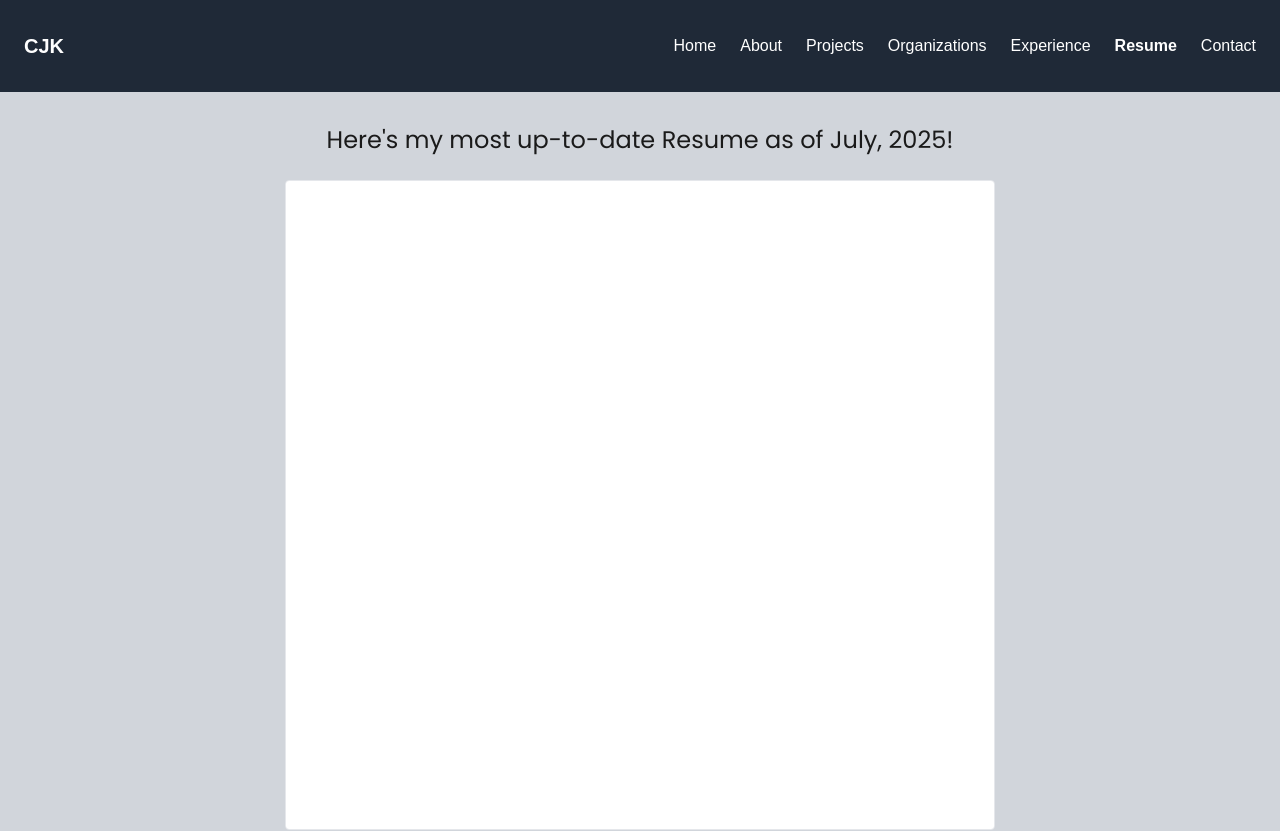
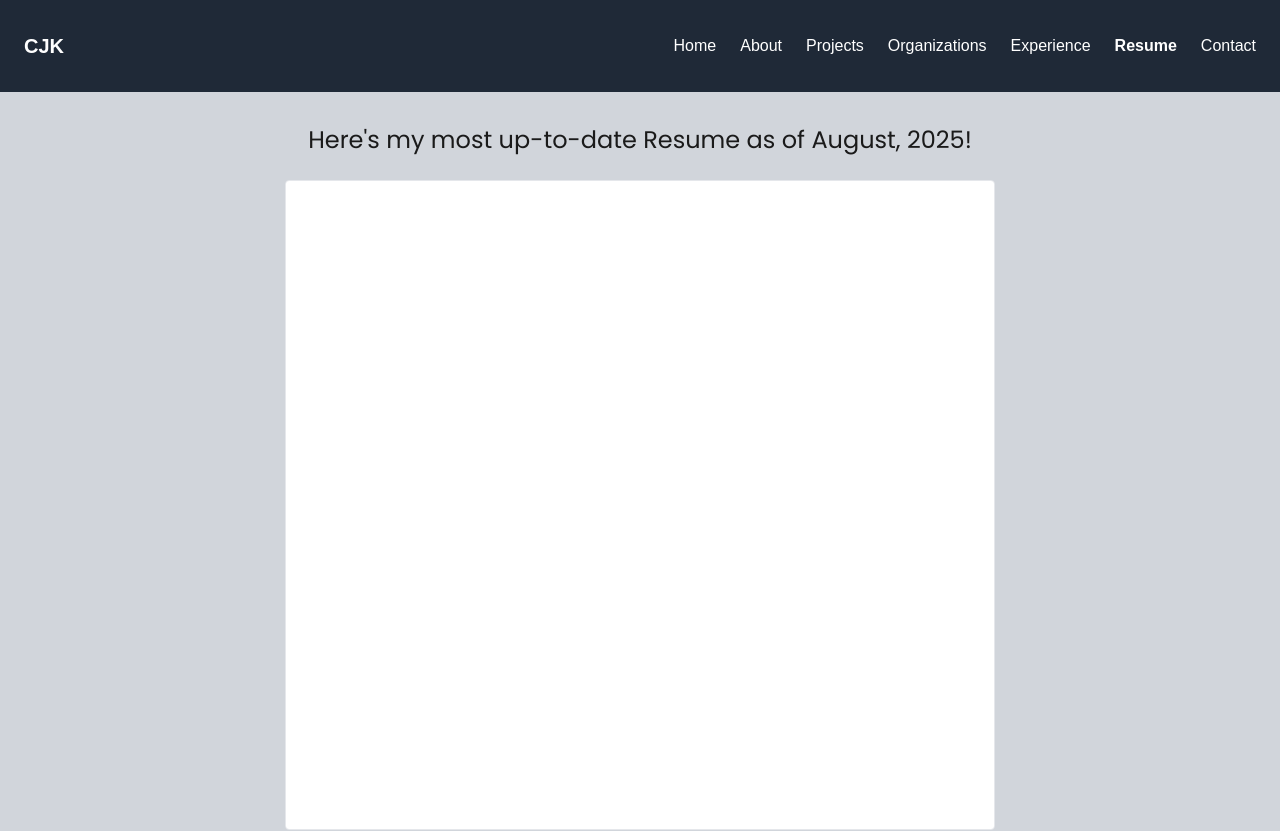
Before and after one commit to caleb-j-kim/portfolio-website, a Next.js app in the folder portfolio/: page /pages/resume in a window 1280 px wide. Shown: the top 831 px of the page. Built offline with nearby package versions, Linux system fonts and the light colour scheme.

Commit message:
Updated Resume for August, 2025

```diff
--- a/portfolio/app/pages/resume/page.js
+++ b/portfolio/app/pages/resume/page.js
@@ -14,7 +14,7 @@ export default function Resume() {
 
       <main className="flext items-center justify-center h-screen bg-gray-300 px-12 py-8">
         <FadeIn>
-        <div className="text-2xl font-extrabold text-center poppins-regular text-offblack">Here's my most up-to-date Resume as of July, 2025!</div>
+        <div className="text-2xl font-extrabold text-center poppins-regular text-offblack">Here's my most up-to-date Resume as of August, 2025!</div>
         <div className="mt-4 text-center">
         <div className="mt-6 flex justify-center">
   <iframe
```
Also changed, not shown: 1 other file (tests, documents, lock files or other folders).
